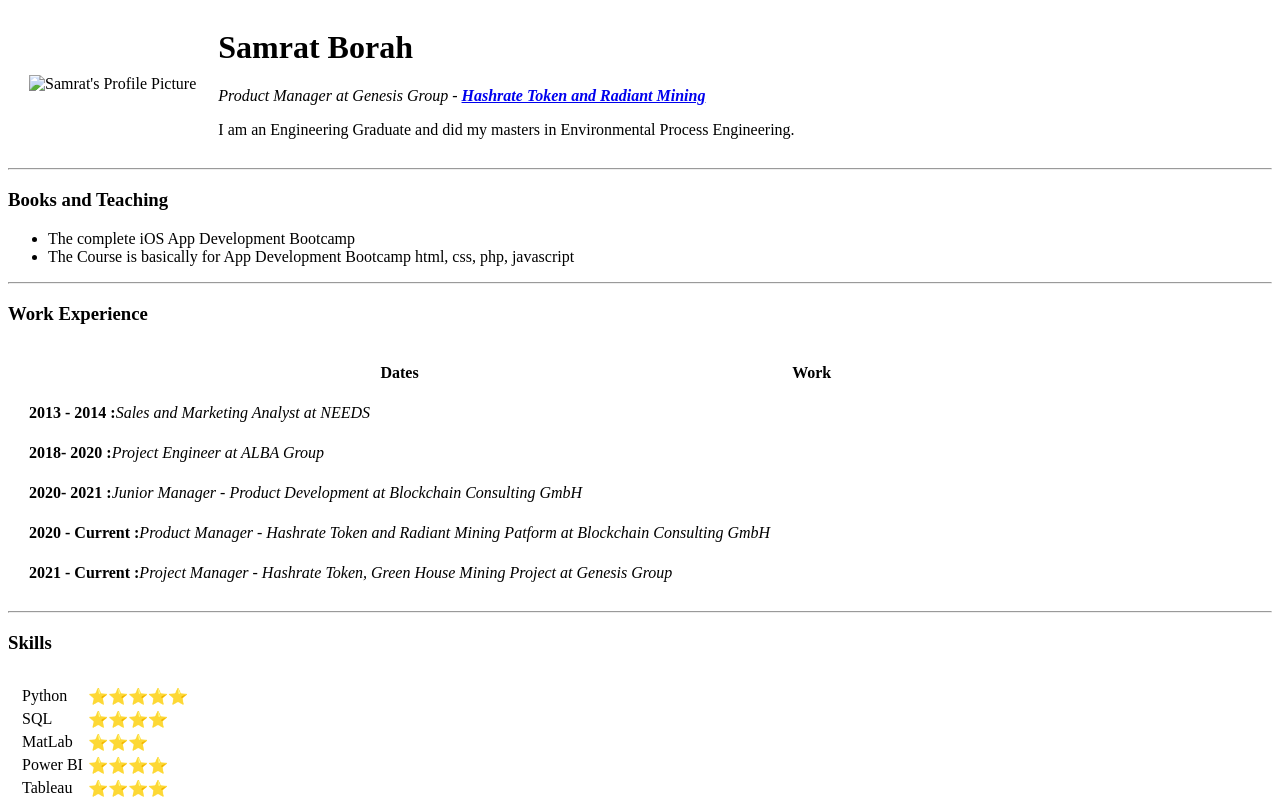
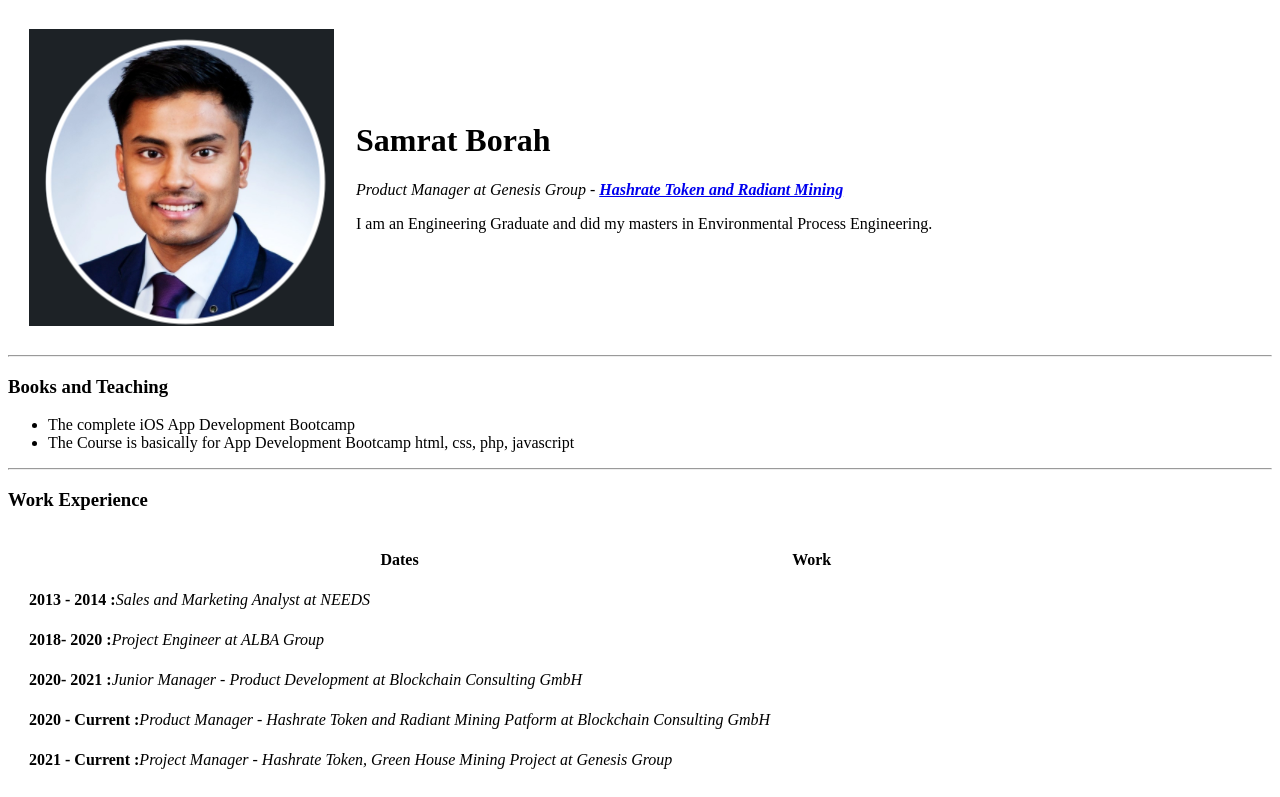
Before and after one commit to borahsamrat08/CV_Sam, a plain HTML site: page index.html in a window 1280 px wide. Shown: the top 797 px of the page. Drawn offline with Linux system fonts and the light colour scheme.

Commit message:
Update index.html

```diff
--- a/index.html
+++ b/index.html
@@ -7,7 +7,7 @@
     <body>
         <table cellspacing="20">
             <tr>
-                <td><img src="Samrat.png" alt="Samrat's Profile Picture"></td>
+                <td><img src="pics/Samrat.png" alt="Samrat's Profile Picture"></td>
                 <td><h1>Samrat Borah</h1>
                 <p><em> Product Manager at Genesis Group - <strong><a href="https://www.icc-cricket.com/homepage">Hashrate Token and Radiant Mining</a></strong> </em></h2>
                 <p>I am an Engineering Graduate and did my masters in Environmental Process Engineering. </p>
```
